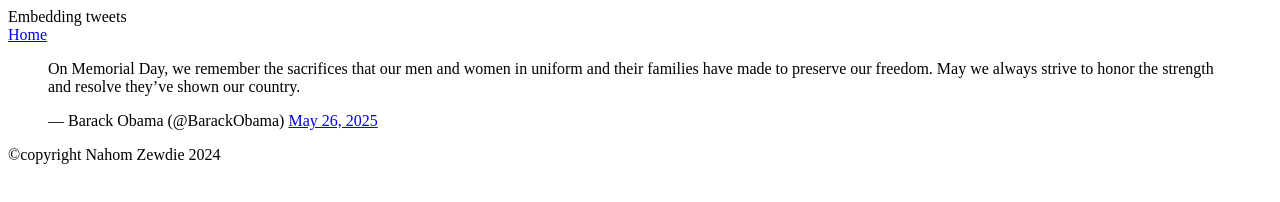
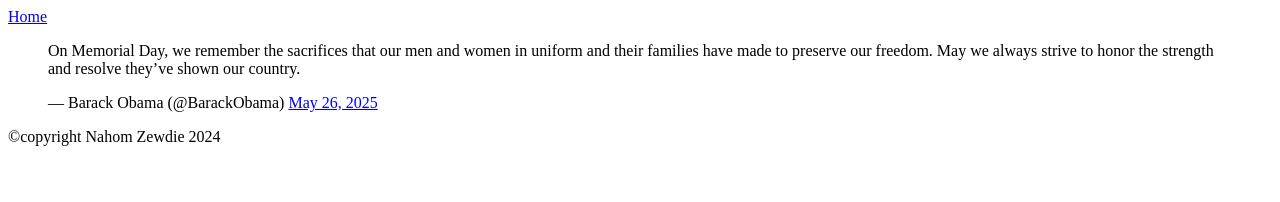
Before and after one commit to NahomZewdie/My_First_Portfolio, a plain HTML site: page html_basic/tweets.html in a window 1280 px wide. Drawn offline with Linux system fonts and the light colour scheme.

Commit message:
Update tweets.html

```diff
--- a/html_basic/tweets.html
+++ b/html_basic/tweets.html
@@ -6,11 +6,13 @@
     <title>My first p</title>
 </head>
 <body>
-    <header>Embedding tweets</header>
-
-    <nav>
+    <header>
+        <nav>
         <a href="index.html">Home</a>
     </nav>
+    </header>
+
+
     <main>
         <article>
 <blockquote class="twitter-tweet"><p lang="en" dir="ltr">On Memorial Day, we remember the sacrifices that our men and women in uniform and their families have made to preserve our freedom. May we always strive to honor the strength and resolve they’ve shown our country.</p>&mdash; Barack Obama (@BarackObama) <a href="https://twitter.com/BarackObama/status/1927010601756201302?ref_src=twsrc%5Etfw">May 26, 2025</a></blockquote> <script async src="https://platform.twitter.com/widgets.js" charset="utf-8"></script>    </main>
```
